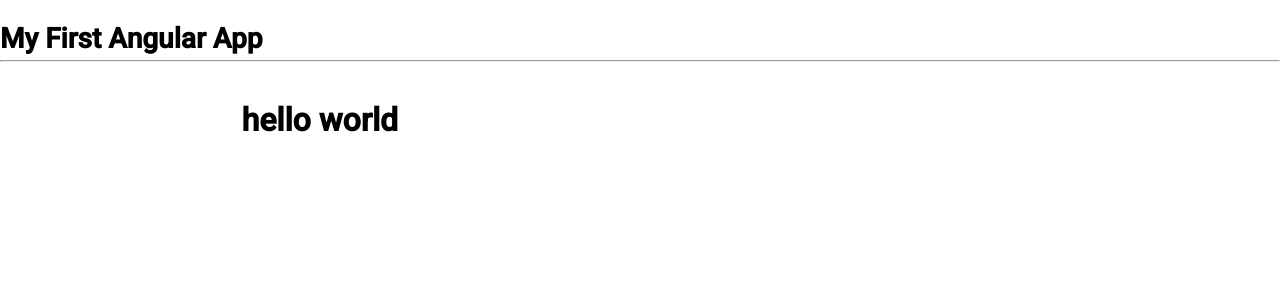
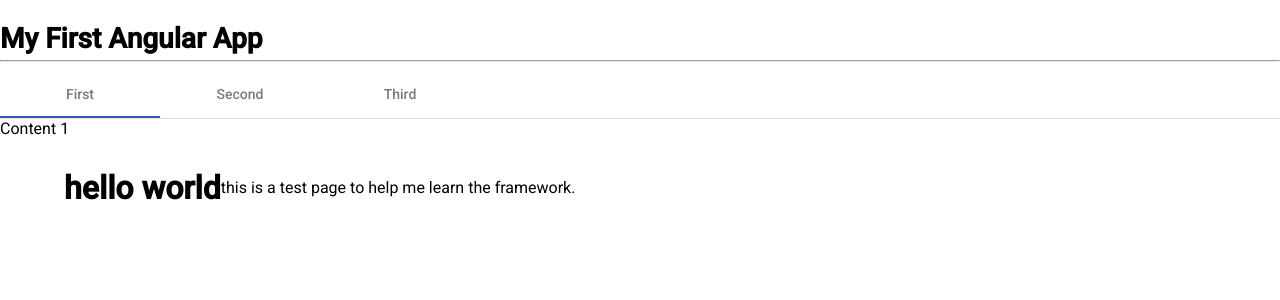
Before and after one commit to irishwolfgaming95/angular-learning, an Angular app in the folder angular-first/: page / in a window 1280 px wide. Shown: the top 300 px of the page. Built offline with nearby package versions, Linux system fonts and the light colour scheme.

Commit message:
customization

```diff
--- a/angular-first/src/app/app.component.html
+++ b/angular-first/src/app/app.component.html
@@ -2,5 +2,7 @@
 <mat-grid-list cols="2" rowHeight="100px">
   <mat-grid-tile>
     <h1>hello world</h1>
+    <br />
+    <p>this is a test page to help me learn the framework.</p>
   </mat-grid-tile>
 </mat-grid-list>
--- a/angular-first/src/app/app.module.ts
+++ b/angular-first/src/app/app.module.ts
@@ -13,6 +13,7 @@
 import { MatGridListModule } from "@angular/material/grid-list";
 import { CommonModule } from "@angular/common";
 import { FormsModule, ReactiveFormsModule } from "@angular/forms";
+import { MatTabsModule } from "@angular/material/tabs";
 
 @NgModule({
   declarations: [AppComponent, HeaderComponent],
@@ -28,7 +29,8 @@
     MatGridListModule,
     CommonModule,
     FormsModule,
-    ReactiveFormsModule
+    ReactiveFormsModule,
+    MatTabsModule
   ],
   providers: [],
   bootstrap: [AppComponent]
--- a/angular-first/src/app/header/header.component.html
+++ b/angular-first/src/app/header/header.component.html
@@ -7,3 +7,8 @@
   <h1>My First Angular App</h1>
 </button>
 <hr />
+<mat-tab-group>
+  <mat-tab label="First"> Content 1 </mat-tab>
+  <mat-tab label="Second"> Content 2 </mat-tab>
+  <mat-tab label="Third"> Content 3 </mat-tab>
+</mat-tab-group>
```
